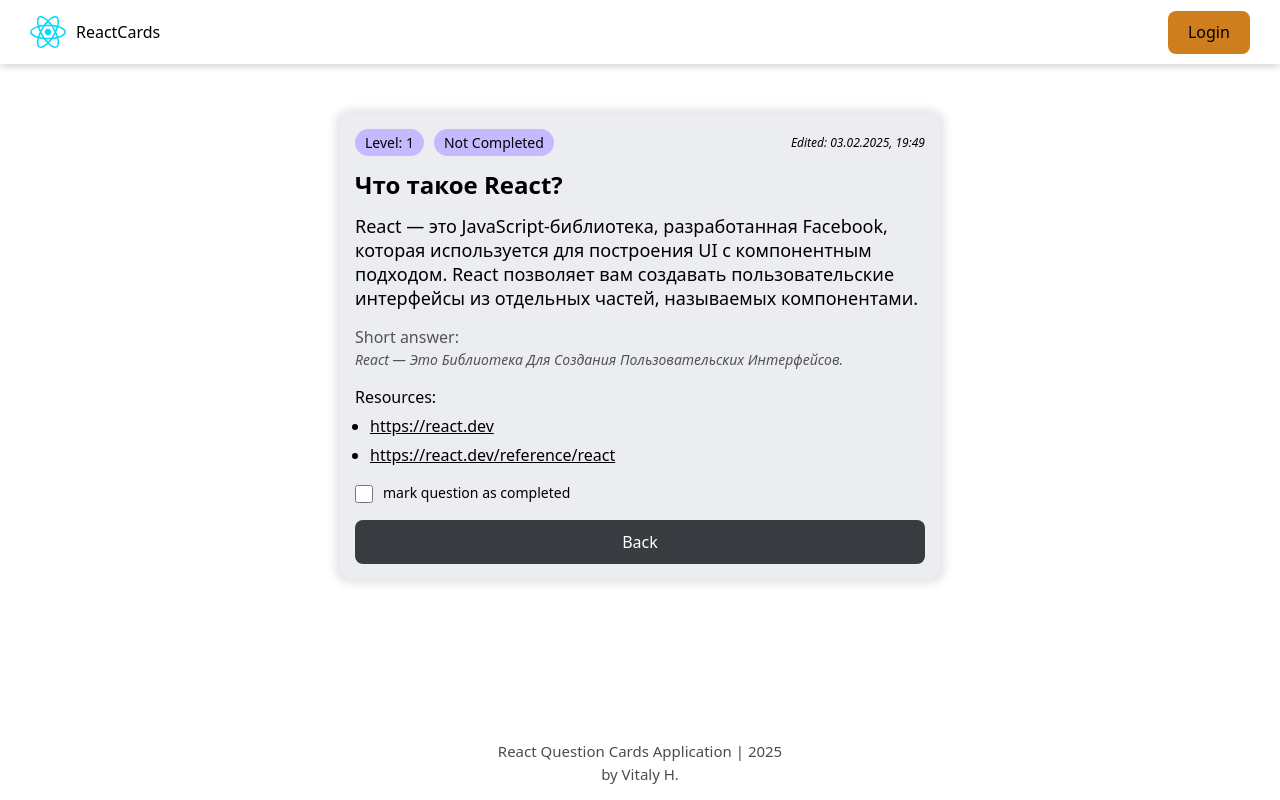
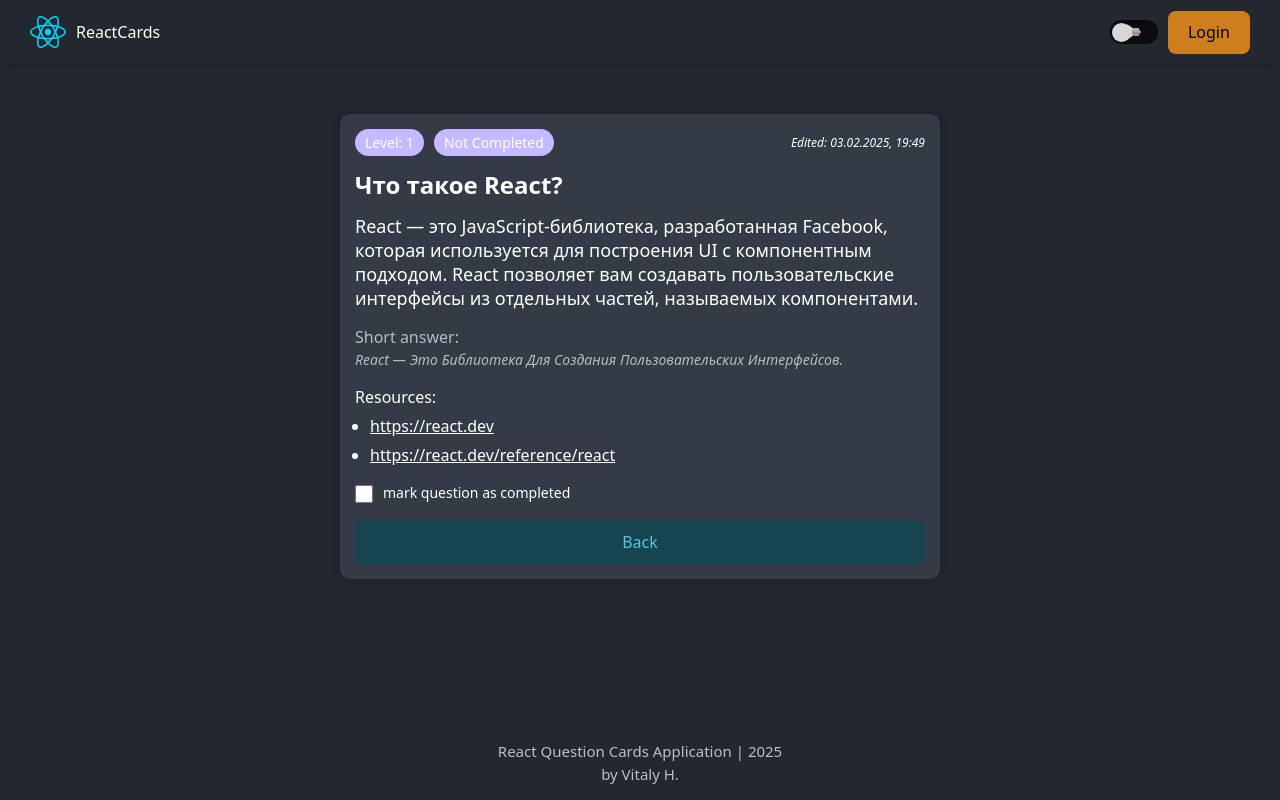
Before and after one commit to Gibaiboba/ReactCardsApp, a React (Vite) app: page /question/1 in a window 1280 px wide. Built offline with nearby package versions, Linux system fonts and the light colour scheme; data requests are answered from the project's data file; the HTML template or start-up script is replaced by a standard one.

Commit message:
theme context, theme toggler, darkLayout class

```diff
--- a/index.html
+++ b/index.html
@@ -6,7 +6,7 @@
     <meta name="viewport" content="width=device-width, initial-scale=1.0" />
     <title>React-Cards-app</title>
   </head>
-  <body>
+  <body class="darkLayout">
     <div id="root"></div>
     <script type="module" src="/src/main.jsx"></script>
   </body>
--- a/src/App.jsx
+++ b/src/App.jsx
@@ -15,6 +15,7 @@
 import { AuthProvider } from "./auth/AuthProvider";
 import { useAuth } from "./hooks/useAuth";
 import { ForbiddenPage } from "./pages/ForbiddenPage";
+import { ThemeProvider } from "./theme/ThemeProvider";
 
 const ProtectedRoutes = () => {
   const { isAuth } = useAuth();
@@ -29,6 +30,7 @@
 
 function App() {
   return (
+    <ThemeProvider>
       <AuthProvider>
         <BrowserRouter>
           <Routes>
@@ -50,6 +52,7 @@
           </Routes>
         </BrowserRouter>
       </AuthProvider>
+    </ThemeProvider>
   );
 }
 
--- /dev/null
+++ b/src/Features/ThemeToggler/ThemeToggler.jsx
@@ -0,0 +1,24 @@
+import cls from "./ThemeToggler.module.css";
+import { useTheme } from "../../hooks/useTheme";
+import { THEME_STORAGE } from "../../constans";
+
+export const ThemeToggler = () => {
+  const { theme, setTheme } = useTheme();
+
+  const onChangeHandler = (e) => {
+    const updatedTheme = e.target.checked === false ? "light" : "dark";
+
+    setTheme(updatedTheme);
+
+    localStorage.setItem(THEME_STORAGE, updatedTheme);
+  };
+
+  return (
+    <input
+      className={cls.l}
+      type="checkbox"
+      onChange={onChangeHandler}
+      checked={theme === "dark"}
+    />
+  );
+};
--- /dev/null
+++ b/src/Features/ThemeToggler/ThemeToggler.module.css
@@ -0,0 +1,82 @@
+.l {
+  display: block;
+  margin-bottom: 1.5em;
+  font-size: 1em;
+  cursor: pointer;
+}
+
+.l {
+  background-color: rgba(0, 0, 0, 0.7);
+  border-radius: 0.75em;
+  box-shadow: 0.125em 0.125em 0 0.125em rgba(0, 0, 0, 0.3) inset;
+  color: #fdea7b;
+  display: inline-flex;
+  align-items: center;
+  margin: auto;
+  padding: 0.15em;
+  width: 3em;
+  height: 1.5em;
+  transition:
+    background-color 0.1s 0.3s ease-out,
+    box-shadow 0.1s 0.3s ease-out;
+  -webkit-appearance: none;
+  -moz-appearance: none;
+  appearance: none;
+}
+
+.l:before,
+.l:after {
+  content: "";
+  display: block;
+}
+
+.l:before {
+  background-color: #d7d7d7;
+  border-radius: 50%;
+  width: 1.2em;
+  height: 1.2em;
+  transition:
+    background-color 0.1s 0.3s ease-out,
+    transform 0.3s ease-out;
+  z-index: 1;
+}
+
+.l:after {
+  background:
+    linear-gradient(transparent 50%, rgba(0, 0, 0, 0.15) 0) 0 50% / 50% 100%,
+    repeating-linear-gradient(90deg, #bbb 0, #bbb, #bbb 20%, #999 20%, #999 40%)
+      0 50% / 50% 100%,
+    radial-gradient(circle at 50% 50%, #888 25%, transparent 26%);
+  background-repeat: no-repeat;
+  border: 0.25em solid transparent;
+  border-left: 0.4em solid #d8d8d8;
+  border-right: 0 solid transparent;
+  transition:
+    border-left-color 0.1s 0.3s ease-out,
+    transform 0.3s ease-out;
+  transform: translateX(-22.5%);
+  transform-origin: 25% 50%;
+  width: 1.2em;
+  height: 1em;
+  box-sizing: border-box;
+}
+/* Checked */
+.l:checked {
+  background-color: rgba(0, 0, 0, 0.45);
+  box-shadow: 0.125em 0.125em 0 0.125em rgba(0, 0, 0, 0.1) inset;
+}
+
+.l:checked:before {
+  background-color: currentColor;
+  transform: translateX(125%);
+}
+
+.l:checked:after {
+  border-left-color: currentColor;
+  transform: translateX(-2.5%) rotateY(180deg);
+}
+/* Other States */
+.l:focus {
+  /* Usually an anti-A11Y practice but set to remove an annoyance just for this demo */
+  outline: 0;
+}
--- /dev/null
+++ b/src/Features/ThemeToggler/index.jsx
@@ -0,0 +1 @@
+export { ThemeToggler } from "./ThemeToggler";
--- a/src/components/Header/Header.jsx
+++ b/src/components/Header/Header.jsx
@@ -4,6 +4,7 @@
 import cls from "./Header.module.css";
 import { useAuth } from "../../hooks/useAuth";
 import { AUTH_STORAGE } from "../../constans";
+import { ThemeToggler } from "../../Features/ThemeToggler";
 
 export const Header = () => {
   const navigate = useNavigate();
@@ -22,9 +23,11 @@
       </p>
 
       <div className={cls.headerButtons}>
+        <ThemeToggler />
         {isAuth && (
           <Button onClick={() => navigate("/addquestion")}>Add</Button>
         )}
+
         <Button onClick={loginHandler} isActive={!isAuth}>
           {isAuth ? "Logout" : "Login"}
         </Button>
--- a/src/constans/index.js
+++ b/src/constans/index.js
@@ -1,3 +1,5 @@
 export const API_URL = "http://localhost:8801";
 
 export const AUTH_STORAGE = "reactCardLogin";
+
+export const THEME_STORAGE = "reactCardTheme"
--- /dev/null
+++ b/src/hooks/useTheme.js
@@ -0,0 +1,6 @@
+import { useContext } from "react"
+import { ThemeContext } from "../theme/ThemeProvider"
+
+export const useTheme = () => {
+    return useContext(ThemeContext)
+}
--- a/src/index.css
+++ b/src/index.css
@@ -38,6 +38,17 @@
   color: blue;
 }
 
+.darkLayout {
+  --main-bg-color: #23272f;
+  --text-color: #fff;
+
+  --btn-bg-color: #16444f;
+  --btn-text-color: #57c4dc;
+
+  --card-bg-color: #343a46;
+  --green-color: #219679;
+}
+
 @media (prefers-color-scheme: light) {
   :root {
     --main-bg-color: #fff;
--- /dev/null
+++ b/src/theme/ThemeProvider.jsx
@@ -0,0 +1,16 @@
+import { createContext, useState } from "react";
+import { THEME_STORAGE } from "../constans";
+
+export const ThemeContext = createContext(null);
+
+export const ThemeProvider = ({ children }) => {
+  const savedTheme = localStorage.getItem(THEME_STORAGE) || "light";
+
+  const [theme, setTheme] = useState(savedTheme);
+
+  return (
+    <ThemeContext.Provider value={{ theme, setTheme }}>
+      {children}
+    </ThemeContext.Provider>
+  );
+};
--- /dev/null
+++ b/src/theme/index.jsx
@@ -0,0 +1 @@
+export { ThemeContext, ThemeProvider } from "./ThemeProvider";
```
Lines whose indentation alone changed are shown as unchanged.
